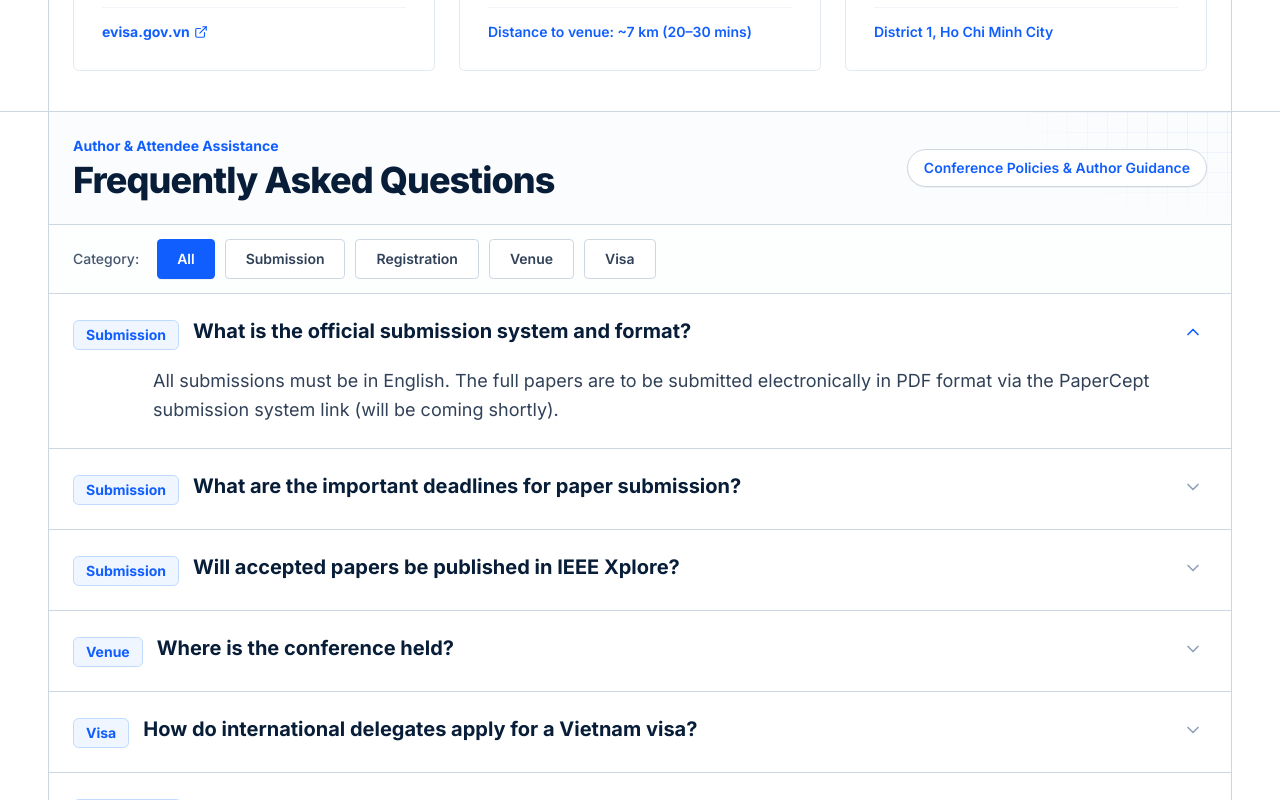
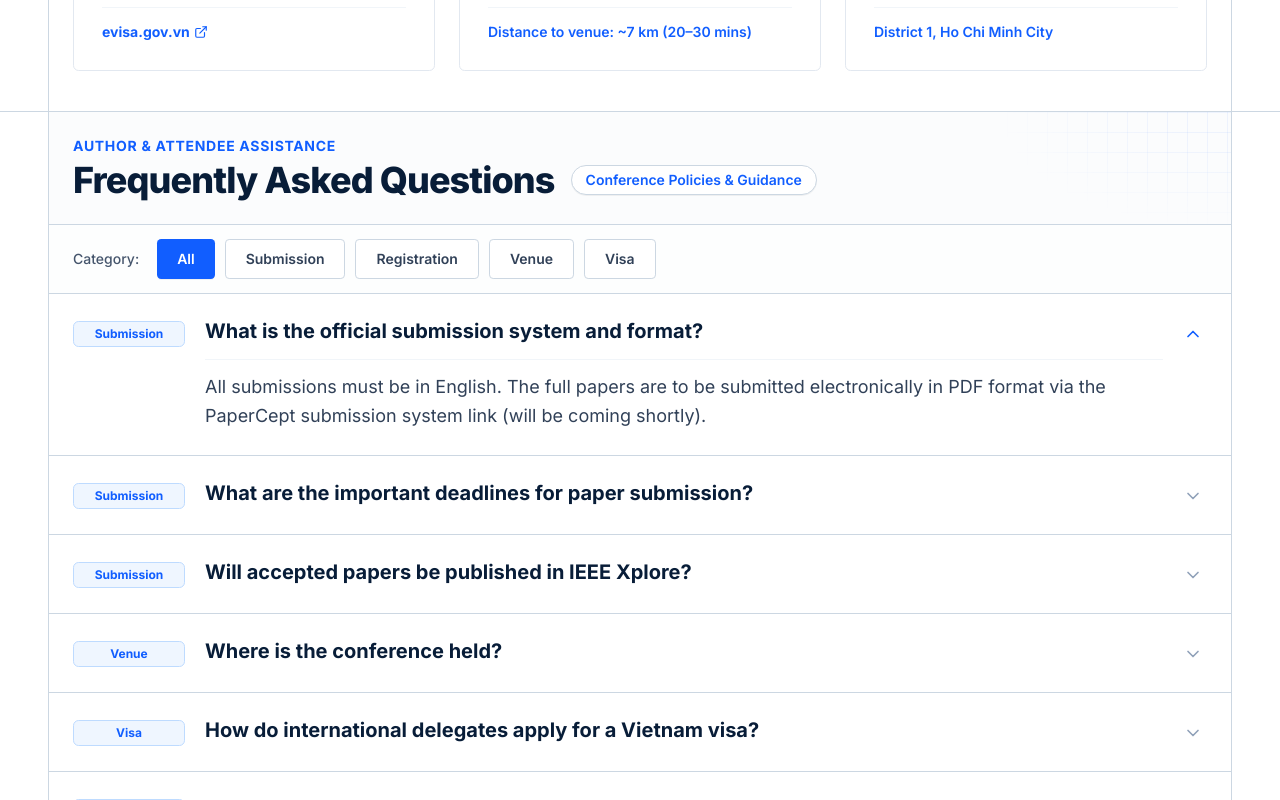
Before and after one commit to toantc1024/ieee.smc2027, a Next.js app: page / in a window 1280 px wide. Shown: the part 6820-7620 px from the top of the page. Built offline with nearby package versions, Linux system fonts and the light colour scheme.

Commit message:
fix(faq): align FAQ header tag on same line and place category tags in fixed column for aligned question and answer text

```diff
--- a/src/components/sections/FAQ.tsx
+++ b/src/components/sections/FAQ.tsx
@@ -22,20 +22,22 @@ export function FAQ() {
 
   return (
     <SectionContainer id="faq" fullWidthBg="bg-white">
-      {/* Section Header Strip with Top-Right Corner Grid Accent */}
+      {/* Section Header Strip: Title & Tag in Same Line with Symmetrical Alignment */}
       <div className="relative overflow-hidden border-b border-[#ccd7e2] px-4 sm:px-6 py-5 sm:py-6 bg-slate-50/60 flex flex-wrap items-center justify-between gap-4">
         <div className="corner-grid-tr opacity-50" />
         <div className="relative z-10">
-          <span className="text-sm font-bold text-[#115eff] block mb-1">
+          <span className="text-sm font-bold text-[#115eff] block mb-1 uppercase tracking-wider">
             Author & Attendee Assistance
           </span>
+          <div className="flex flex-wrap items-center gap-3 sm:gap-4">
             <h2 className="text-3xl sm:text-4xl font-extrabold text-slate-900 tracking-tight">
               Frequently Asked Questions
             </h2>
+            <span className="text-xs sm:text-sm font-semibold text-[#115eff] bg-white border border-[#ccd7e2] px-3.5 py-1 rounded-full shadow-2xs whitespace-nowrap">
+              Conference Policies & Guidance
+            </span>
           </div>
-        <span className="relative z-10 text-sm font-semibold text-[#115eff] bg-white border border-[#ccd7e2] px-4 py-2 rounded-full shadow-2xs">
-          Conference Policies & Author Guidance
-        </span>
+        </div>
       </div>
 
       {/* Category Tabs: Full Width Divider */}
@@ -45,7 +47,7 @@ export function FAQ() {
           <button
             key={cat}
             onClick={() => setActiveCategory(cat)}
-            className={`min-h-[40px] px-5 py-2 text-sm font-semibold rounded-[0.26rem] transition-colors ${
+            className={`min-h-[40px] px-5 py-2 text-sm font-semibold rounded-[0.26rem] transition-colors cursor-pointer ${
               activeCategory === cat
                 ? "bg-[#115eff] text-white shadow-2xs"
                 : "bg-white hover:bg-slate-100 text-slate-700 border border-[#ccd7e2]"
@@ -56,7 +58,7 @@ export function FAQ() {
         ))}
       </div>
 
-      {/* FAQ Accordion List: Full Width Dividers */}
+      {/* FAQ Accordion List: Aligned in Columns for Exact Text Alignment */}
       <div className="divide-y divide-[#ccd7e2] bg-white">
         {filteredFaqs.map((faq, idx) => {
           const isOpen = openIndex === idx;
@@ -64,17 +66,30 @@ export function FAQ() {
             <div key={idx} className="px-4 sm:px-6 py-5 sm:py-6 transition-colors hover:bg-slate-50/60">
               <button
                 onClick={() => toggleFaq(idx)}
-                className="w-full text-left flex items-start justify-between gap-4 focus:outline-none"
+                className="w-full text-left flex items-start justify-between gap-4 focus:outline-none cursor-pointer"
               >
-                <div className="flex items-start gap-3.5">
-                  <span className="text-sm font-bold text-[#115eff] bg-blue-50 border border-blue-200 px-3 py-1 rounded-md mt-0.5 shrink-0">
+                <div className="flex flex-col sm:flex-row sm:items-start gap-3 sm:gap-5 flex-1 min-w-0">
+                  {/* Category Tag in a fixed-width column to make all questions and answers align */}
+                  <div className="w-24 sm:w-28 shrink-0 pt-0.5">
+                    <span className="inline-flex items-center justify-center w-full text-xs font-bold text-[#115eff] bg-blue-50 border border-blue-200 px-2 py-1 rounded-md text-center">
                       {faq.category}
                     </span>
-                  <span className="text-lg sm:text-xl font-bold text-slate-900 leading-snug">
+                  </div>
+
+                  {/* Question & Answer aligned together in column */}
+                  <div className="flex-1 min-w-0">
+                    <span className="text-base sm:text-lg lg:text-xl font-bold text-slate-900 leading-snug block">
                       {faq.question}
                     </span>
+                    {isOpen && (
+                      <div className="mt-3.5 text-sm sm:text-base lg:text-lg text-slate-700 leading-relaxed font-normal border-t border-slate-100 pt-3 animate-in fade-in duration-200">
+                        {faq.answer}
                       </div>
-                <div className="text-slate-400 p-1 shrink-0">
+                    )}
+                  </div>
+                </div>
+
+                <div className="text-slate-400 p-1 shrink-0 mt-0.5">
                   {isOpen ? (
                     <ChevronUp className="w-5 h-5 text-[#115eff]" />
                   ) : (
@@ -82,12 +97,6 @@ export function FAQ() {
                   )}
                 </div>
               </button>
-
-              {isOpen && (
-                <div className="mt-4 pl-0 sm:pl-20 text-base sm:text-lg text-slate-700 leading-relaxed font-normal animate-in fade-in duration-200">
-                  {faq.answer}
-                </div>
-              )}
             </div>
           );
         })}
```
Lines whose indentation alone changed are shown as unchanged.
